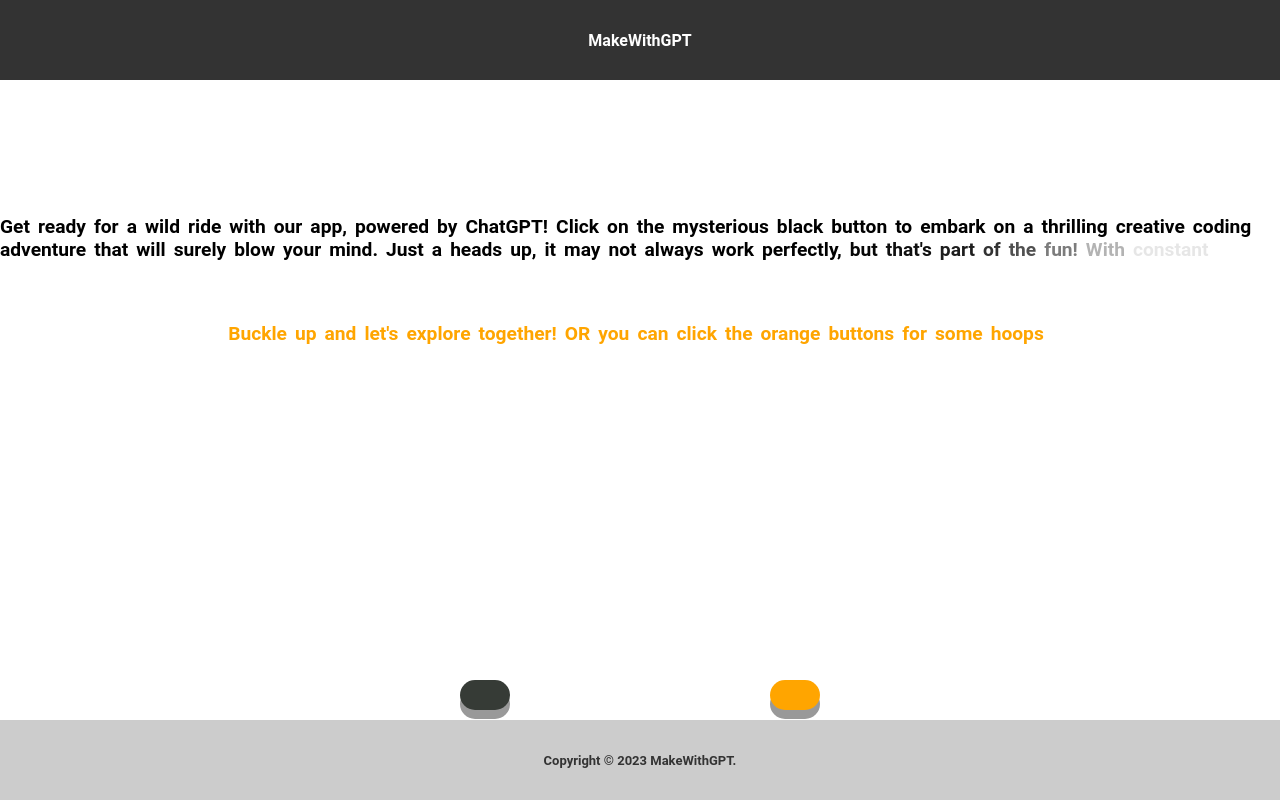
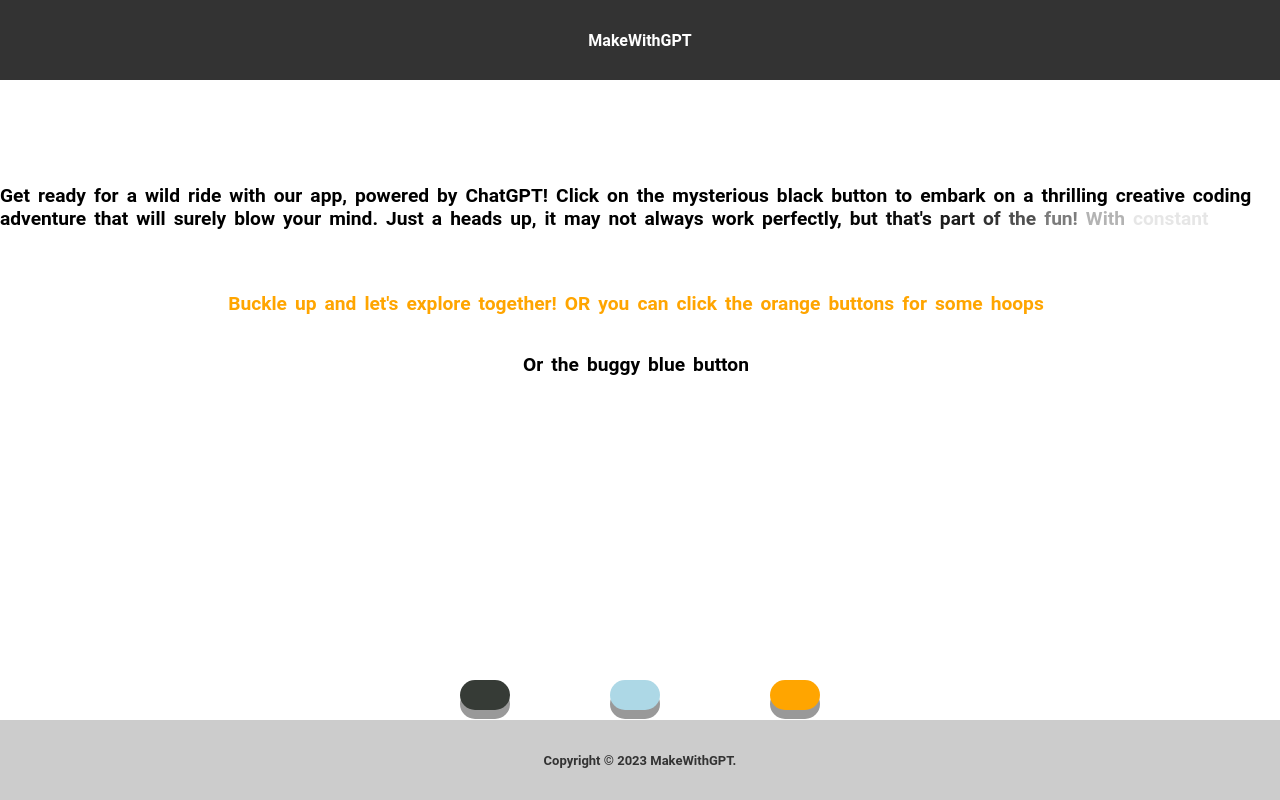
Before and after one commit to 1mw1player/makewithgpt, a website: page index.html in a window 1280 px wide. Drawn offline with Linux system fonts and the light colour scheme.

Commit message:
engine browser test

```diff
--- a/assets/app.css
+++ b/assets/app.css
@@ -123,7 +123,7 @@
 
 }
 
-#airhockey{
+#game{
   margin-left: 10rem;
   margin-top: -30px; /* move the button up */
   background-color: lightblue; /* add this line */
--- a/index.html
+++ b/index.html
@@ -13,11 +13,12 @@
 	  <div id="main-content"></div>
 	  <p id="main-paragraph">Get ready for a wild ride with our app, powered by ChatGPT! Click on the mysterious black button to embark on a thrilling creative coding adventure that will surely blow your mind. Just a heads up, it may not always work perfectly, but that's part of the fun! With constant updates, you never know what exciting new features (and bugs) await you.</p>
 	  <p id="main-paragraph1">Buckle up and let's explore together! OR you can click the orange buttons for some hoops</p>
+	  <p id="main-paragraph2">Or the buggy blue button</p>
 
 	  <div class="button-container">
 		<button class="button responsive-heading" onclick="window.location.href='experiences/1/index.html'"  ></button>
 		<button id="hoops" class="button responsive-heading" onclick="window.location.href='experiences/5/index.html'"></button>
-
+		<button id ="game" class="button responsive-heading" onclick="window.location.href='/index2.html'"  ></button>
 	  </div>
 	</main>
 
```
